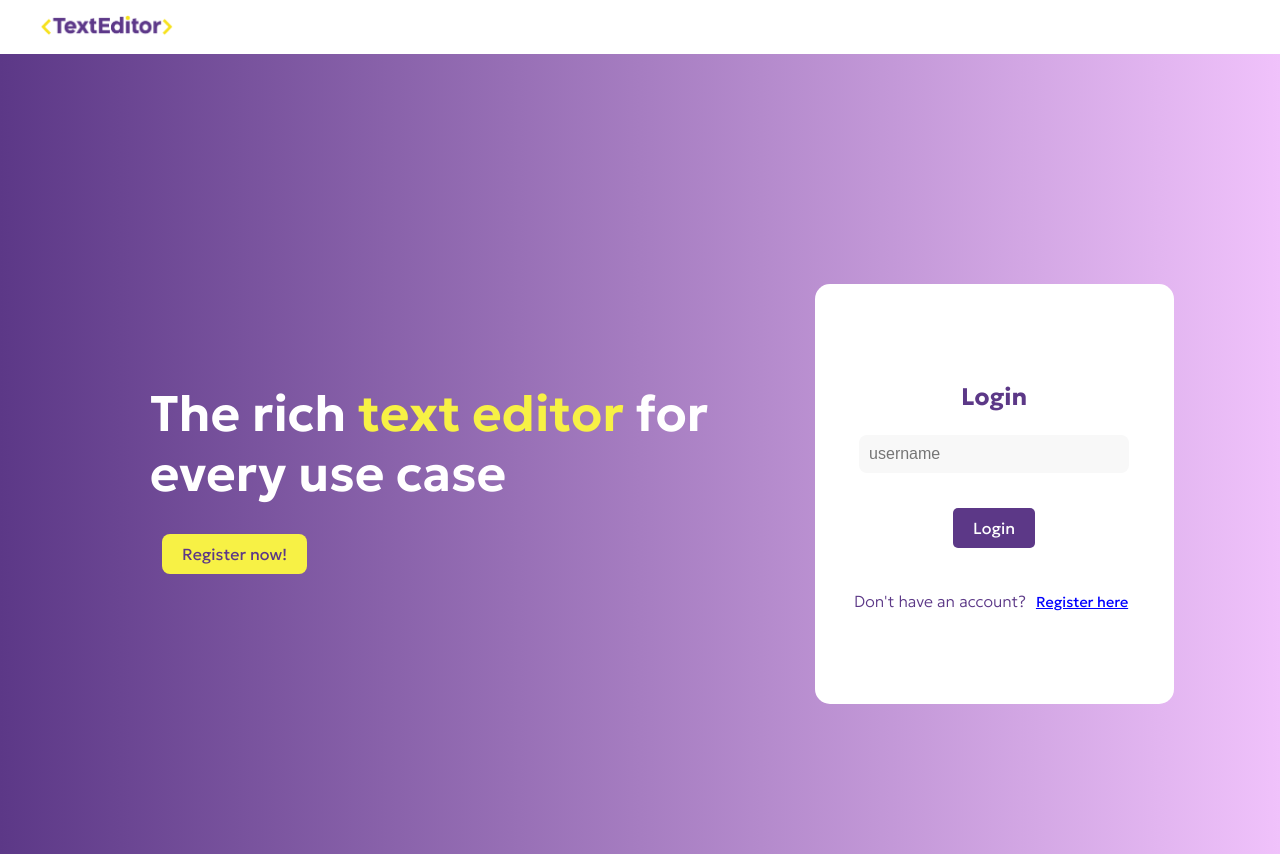
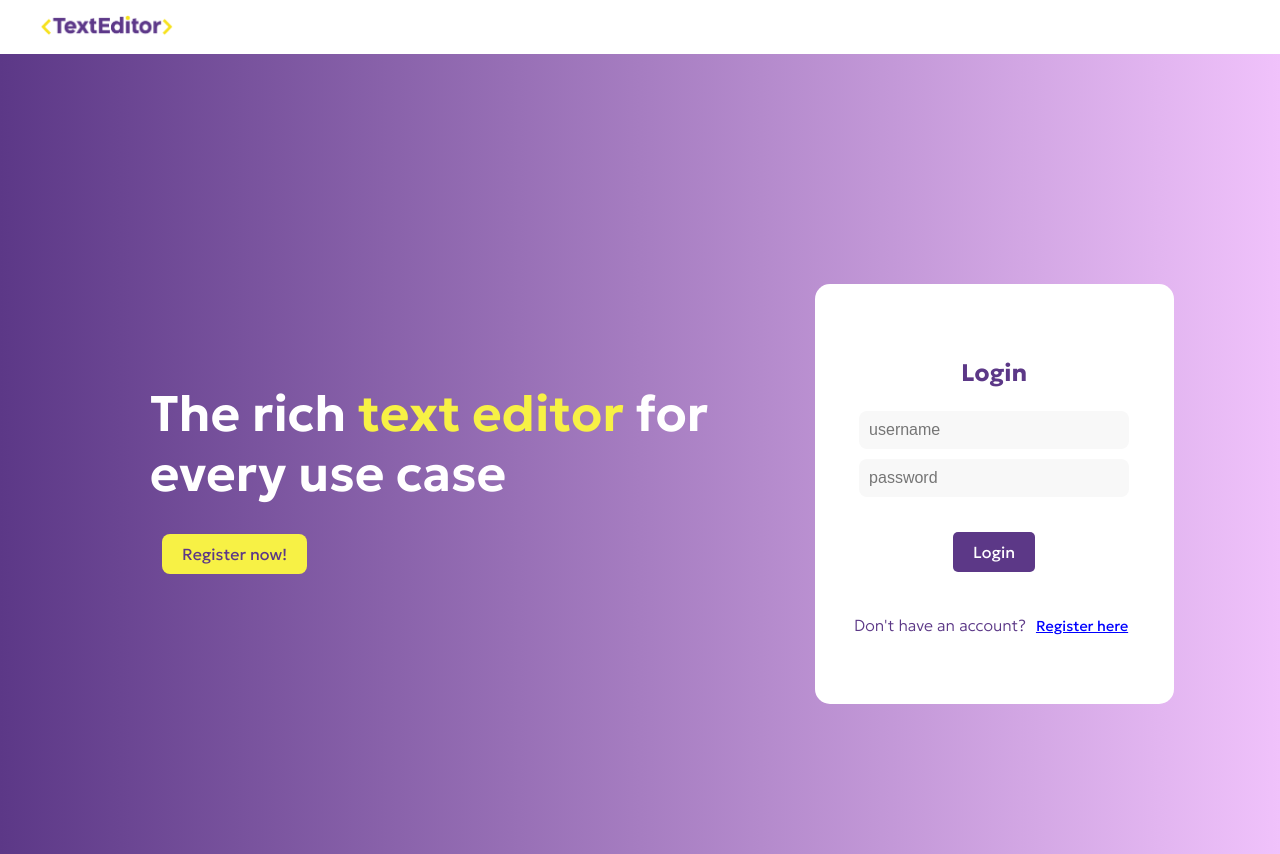
Before and after one commit to tehilabenmoshe/fullStack_p4_react, a React (Vite) app: page / in a window 1280 px wide. Built offline with nearby package versions, Linux system fonts and the light colour scheme; what grapheme-splitter would draw is missing.

Commit message:
password

```diff
--- a/src/components/LoginView.jsx
+++ b/src/components/LoginView.jsx
@@ -3,11 +3,12 @@ import '../styles/LoginView.css';
 
 const LoginView  = ({ setUsername }) => {
   const [inputName, setInputName] = useState('');
+  const [inputPassword, setInputPassword] = useState('');
   const [isRegistered, setIsRegistered] = useState(true);
 
   const handleLogin = () => {
     const users = JSON.parse(localStorage.getItem('users') || '{}');
-    if (inputName.trim() && users[inputName]) {
+    if (inputName.trim() && users[inputName] && users[inputName].password === inputPassword) {
       localStorage.setItem('currentUser', inputName);
       setUsername(inputName);
     } else {
@@ -16,16 +17,18 @@ const LoginView  = ({ setUsername }) => {
   };
 
   const handleRegister = () => {
-    if (inputName.trim()) {
+    if (inputName.trim()&& inputPassword.trim()) {
       const users = JSON.parse(localStorage.getItem('users') || '{}');
       if (users[inputName]) {
         alert('Username already exists.');
       } else {
-        users[inputName] = { files: {} };
+        users[inputName] = { password: inputPassword, files: {} };
         localStorage.setItem('users', JSON.stringify(users));
         localStorage.setItem('currentUser', inputName);
         setUsername(inputName);
       }
+    } else {
+      alert('Please fill in both username and password.');
     }
   };
 
@@ -48,6 +51,12 @@ const LoginView  = ({ setUsername }) => {
           value={inputName}
           onChange={(e) => setInputName(e.target.value)}
         />
+         <input
+          type="password"
+          placeholder="password"
+          value={inputPassword}
+          onChange={(e) => setInputPassword(e.target.value)}
+        />
 
         {isRegistered ? (
           <button className="login-btn"onClick={handleLogin}>Login</button>
```
